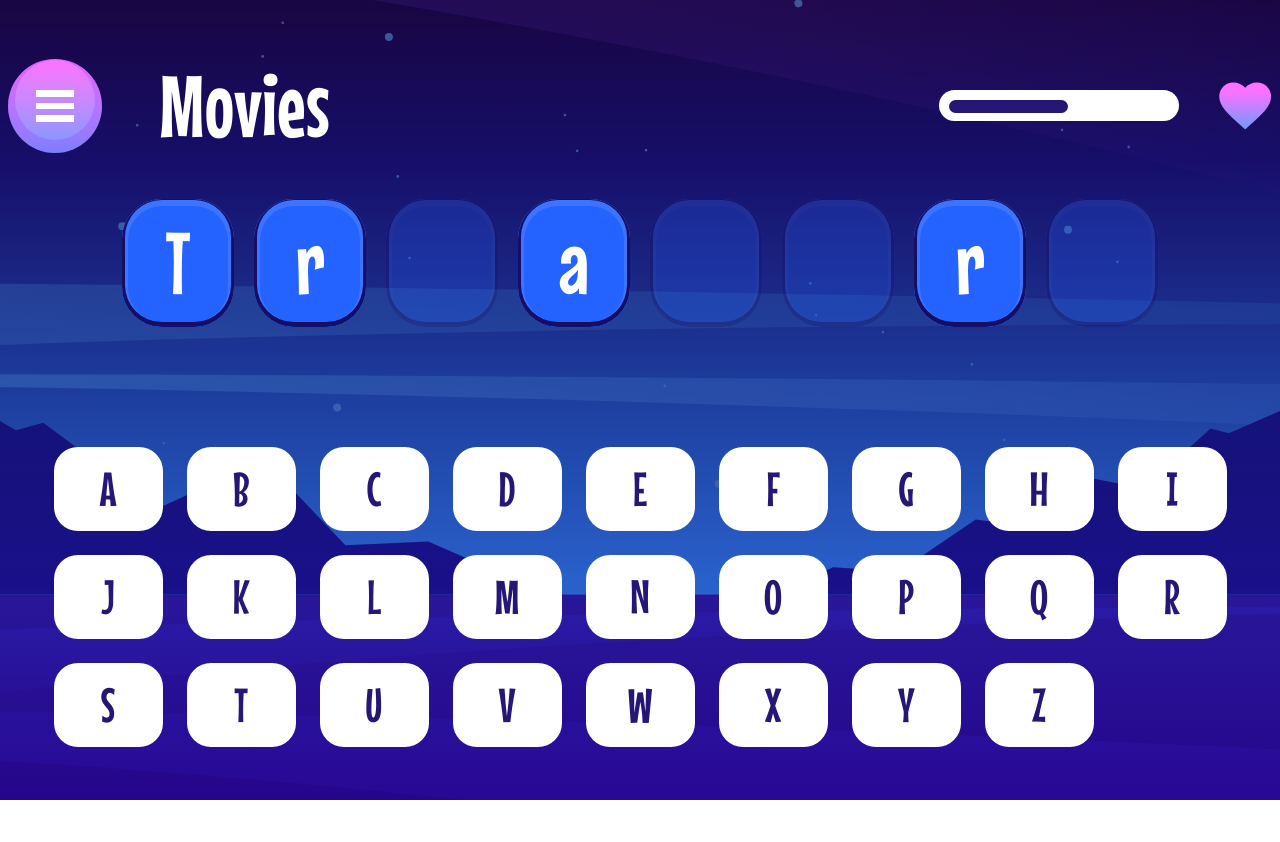
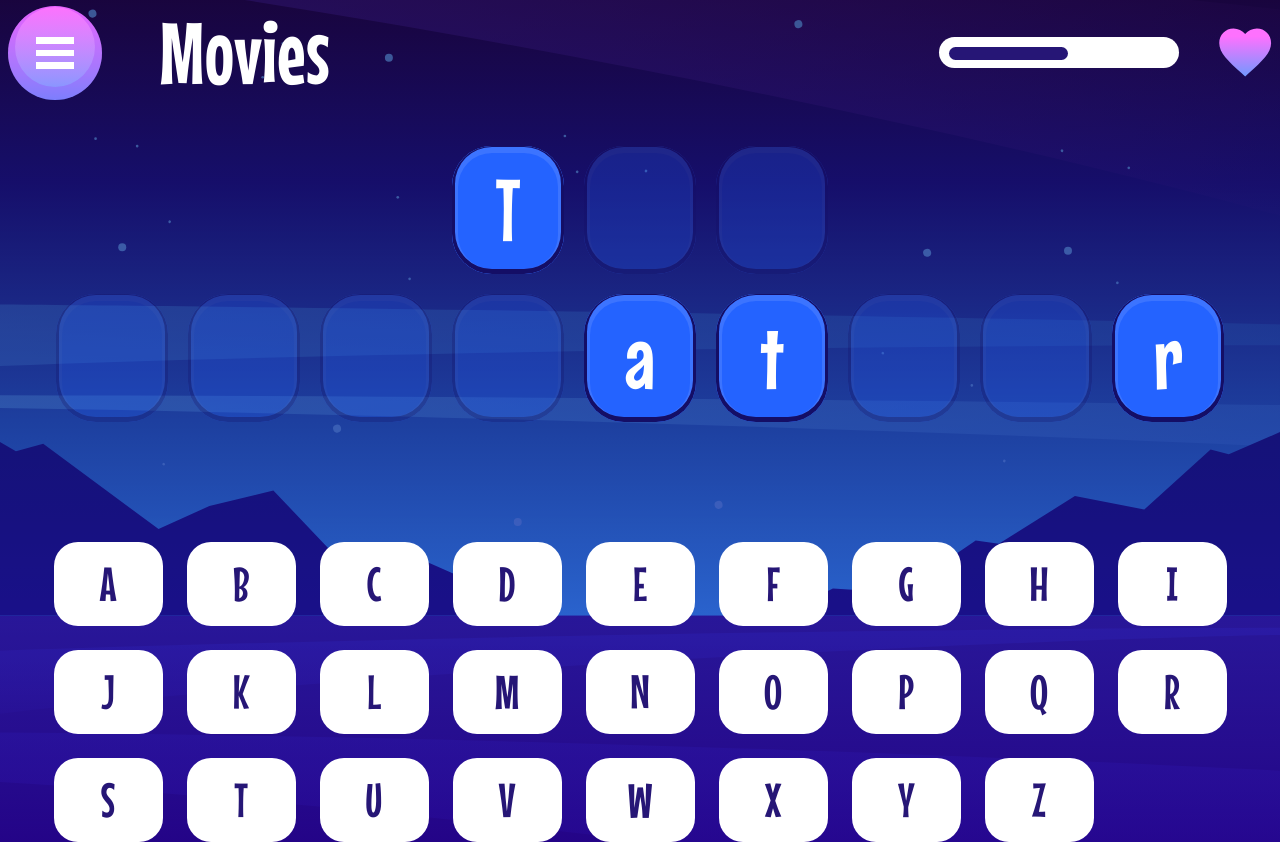
Before and after one commit to oluwatobicode/hangman_game, a React (Vite) app: page /category/game in a window 1280 px wide. Before the commit the page ends 800 px from the top, so only its background shows below. Built offline with nearby package versions, Linux system fonts and the light colour scheme.

Commit message:
fixed: UI Issue

```diff
--- a/src/components/DisplayWord.tsx
+++ b/src/components/DisplayWord.tsx
@@ -23,12 +23,12 @@ const createBalancedColumns = (words: string[]) => {
 
   for (let i = 0; i < words.length; i++) {
     const word = words[i];
-    //   this sis for adding spaces if not first word in row
-    const charsToAdd = word.length + (currentRowChars > 0 ? 1 : 0);
+    //   this is for adding spaces if not first word in row
+    const charsToAdd = word.length + (currentRowChars > 1 ? 0 : 1);
 
     // if adding this word would make row1 longer than row2,
     // put it and remaining words in row2
-    if (currentRowChars > 0 && currentRowChars + charsToAdd > targetRows + 2) {
+    if (currentRowChars > 2 && currentRowChars + charsToAdd > targetRows) {
       // this puts the remaining word in row2
       row2 = words.slice(i);
       break;
@@ -47,10 +47,10 @@ const DisplayWord = () => {
   const words = secretWord.split(" ");
   const [row1Words, row2Words] = createBalancedColumns(words);
 
-  //   calculate where to split the displaysecretword array
+  //   calculate where to split the display secret word array
   const row1Length = row1Words.join(" ").length;
 
-  // split displaysecretword into tow arrays
+  // split display secret word into tow arrays
   const row1Display = displaySecretWord.slice(0, row1Length);
 
   const row2Display = displaySecretWord.slice(row1Length + 1);
--- a/src/contexts/GameProvider.tsx
+++ b/src/contexts/GameProvider.tsx
@@ -155,7 +155,7 @@ type WordData = { name: string; selected: boolean; category: string };
 const GameContext = createContext<GameState | undefined>(undefined);
 
 export const GameProvider = ({ children }: React.ReactNode) => {
-  const [secretWord, setSecretWord] = useState<string>("Treasure");
+  const [secretWord, setSecretWord] = useState<string>("The Godfather");
   const [category, selectedCategory] = useState<string>("Movies");
   const [guessedLetters, setGuessedLetters] = useState<Array<string>>([
     "l",
```
